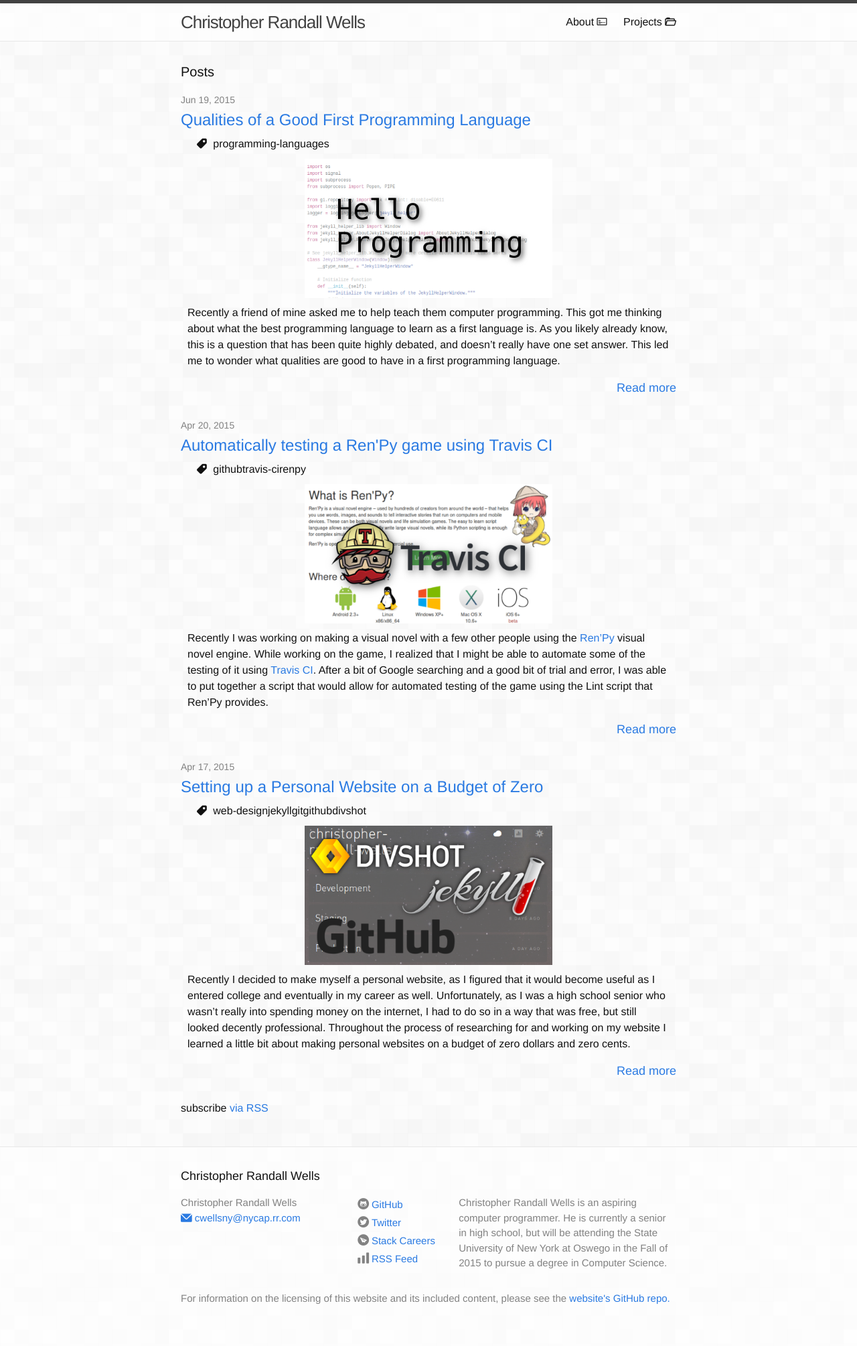
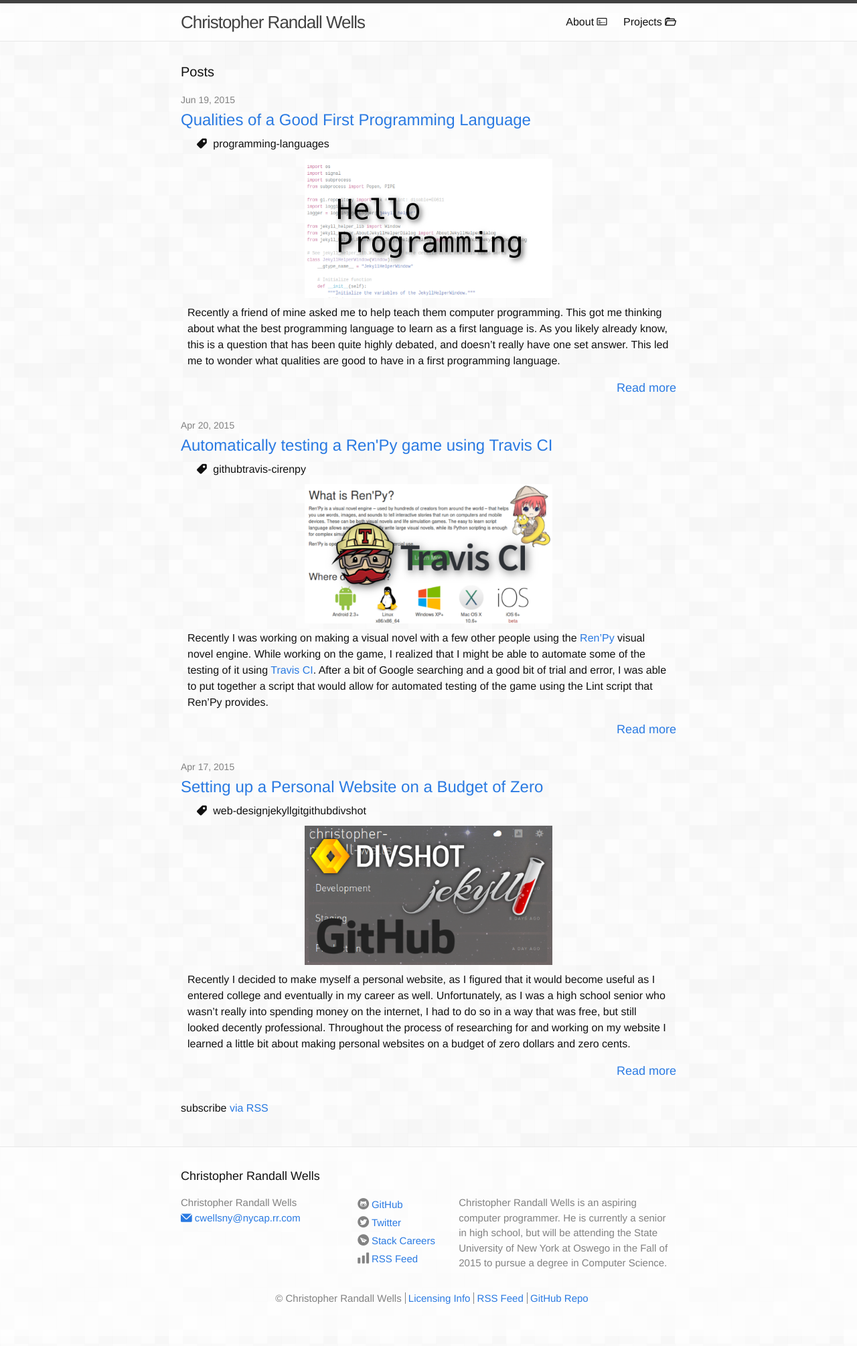
Before and after one commit to ExcaliburZero/christopher-randall-wells.divshot.io, a Jekyll site: the page built from index.html, in a window 1280 px wide. Shown: the whole page at 67% size. Built offline with Jekyll 4.4.1, drawn with Linux system fonts in a browser that asks for light colours.

Commit message:
Improved footer notice section
Changed the footer notice section to include more links to important pages.

Closes #34

```diff
--- a/_includes/footer.html
+++ b/_includes/footer.html
@@ -62,7 +62,10 @@
       </div>
 
       <div class="footer-notice">
-          <p>For information on the licensing of this website and its included content, please see the <a href="https://github.com/ExcaliburZero/christopher-randall-wells.divshot.io">website's GitHub repo.</a></p>
+          <div class="footer-notice-entry">© Christopher Randall Wells</div>
+          <div class="footer-notice-entry"><a href="{{ "/licensing/" | prepend: site.baseurl }}">Licensing Info</a></div>
+          <div class="footer-notice-entry"><a href="{{ "/feed.xml" | prepend: site.baseurl }}">RSS Feed</a></div>
+          <div class="footer-notice-end"><a href="https://github.com/ExcaliburZero/christopher-randall-wells.divshot.io">GitHub Repo</a></div>
       </div>
     </div>
 
--- a/_sass/_layout.scss
+++ b/_sass/_layout.scss
@@ -163,8 +163,21 @@
 
 .footer-notice {
     float: left;
+    text-align: center;
+    width: 100%;
     margin-bottom: $spacing-unit / 2;
     padding-left: $spacing-unit / 2;
+}
+
+.footer-notice-entry {
+    display: inline;
+    border-right: 1px solid $grey-color;
+    padding-right: 5px;
+}
+
+.footer-notice-end {
+    display: inline;
+    padding-right: 5px;
 }
 
 
```
